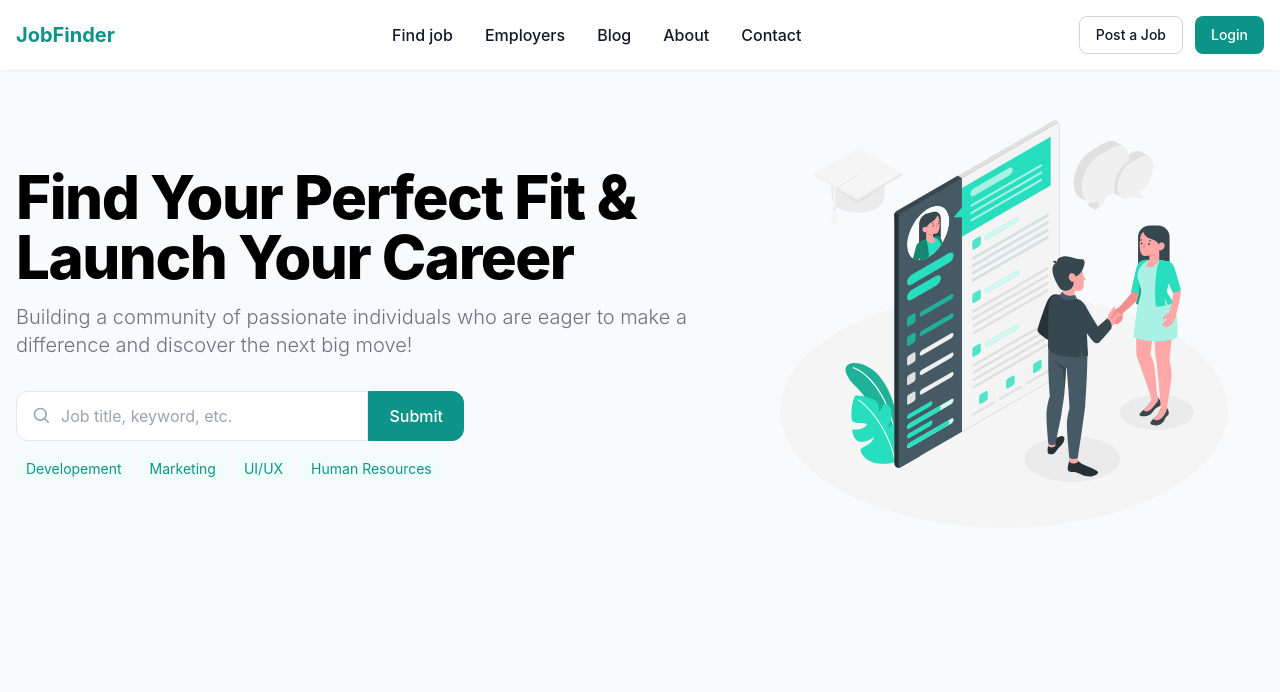
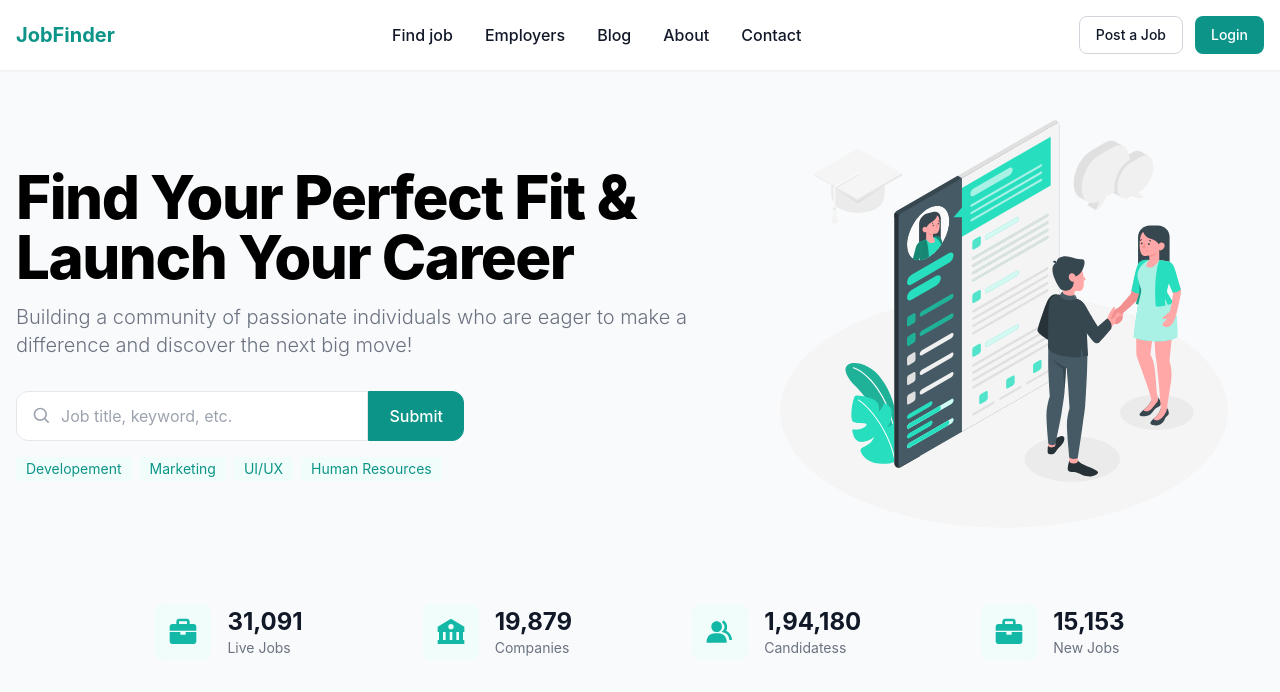
Before and after one commit to jadhavanushka/jobfinder, a React (Create React App) app: page / in a window 1280 px wide. Shown: the top 692 px of the page. Built offline with nearby package versions, Linux system fonts and the light colour scheme.

Commit message:
Added stats

```diff
--- a/src/App.js
+++ b/src/App.js
@@ -1,6 +1,7 @@
 import './App.css';
 import Navbar from './components/Navbar';
 import Header from './components/Header';
+import Stats from './components/Stats';
 
 
 function App() {
@@ -9,6 +10,7 @@ function App() {
 
       <Navbar />
       <Header/>
+      <Stats/>
 
     </div>
   );
--- /dev/null
+++ b/src/components/Stats.js
@@ -0,0 +1,48 @@
+import React from 'react';
+import { BiSolidBriefcase, BiSolidGroup, BiSolidBank } from 'react-icons/bi';
+
+const data = [
+    {
+        title: "Live Jobs",
+        icon: <BiSolidBriefcase className='size-8' />,
+        value: "31,091"
+    },
+    {
+        title: "Companies",
+        icon: <BiSolidBank className='size-8' />,
+        value: "19,879"
+    },
+    {
+        title: "Candidatess",
+        icon: <BiSolidGroup className='size-8' />,
+        value: "1,94,180"
+    },
+    {
+        title: "New Jobs",
+        icon: <BiSolidBriefcase className='size-8' />,
+        value: "15,153"
+    },
+
+];
+
+
+const Stats = () =>
+(
+    <section className="flex items-center justify-center flex-wrap gap-x-4 lg:gap-20 my-8 lg:my-0">
+        {data.map((item, index) => (
+            <div className="flex items-center p-2 lg:p-5 rounded-lg gap-2">
+                <span className="hidden mr-2 text-teal-500 bg-teal-50 sm:inline p-3 rounded-lg">
+                    {item.icon}
+                </span>
+                <div className="flex flex-col items-start">
+                    <p className="block text-md md:text-xl font-bold text-gray-900 lg:text-2xl mb-0" >
+                        {item.value}
+                    </p> <span className="text-xs md:text-sm text-gray-500">
+                        {item.title}</span>
+                </div>
+            </div>
+        ))}
+    </section>
+);
+
+export default Stats;
```
